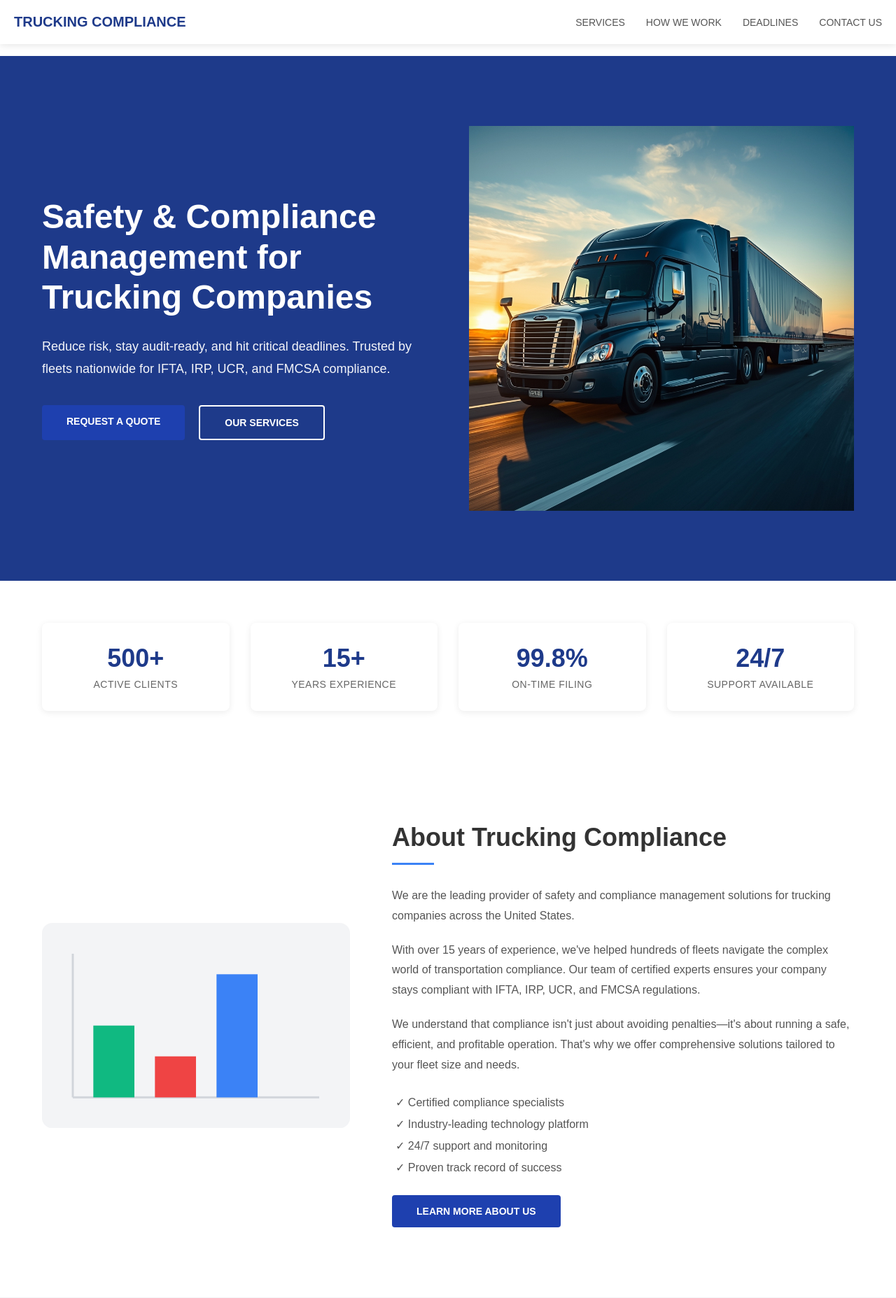
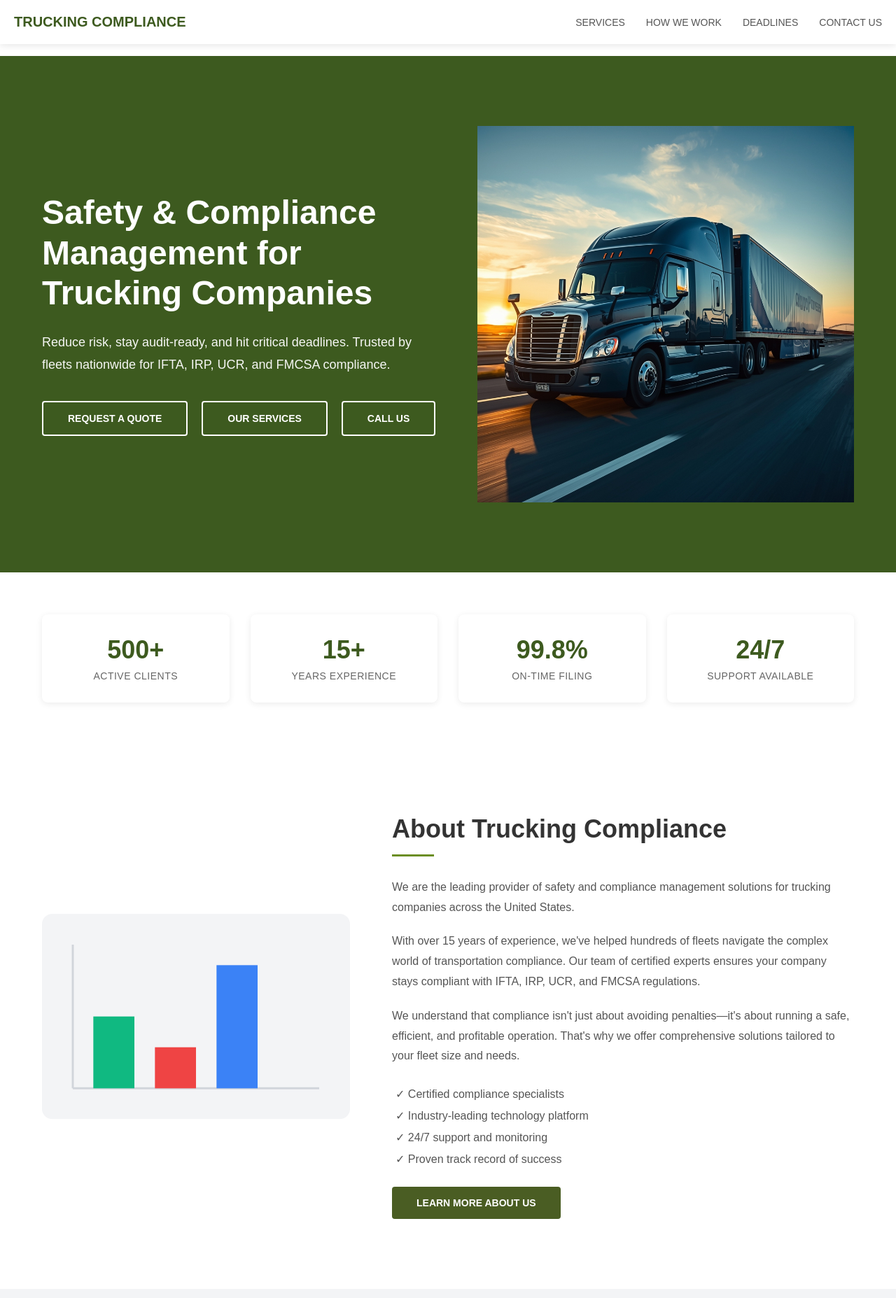
Before and after one commit to NurgazievichR/truck, a Django app: page / in a window 1280 px wide. Shown: the top 1855 px of the page at 70% size. Run offline with Django 5.2, Linux system fonts and the light colour scheme; data comes from the database, SQL or seed files in the repository; data that the repository does not hold is empty.

Commit message:
fix: changed templates according to theme color

```diff
--- a/apps/main/views.py
+++ b/apps/main/views.py
@@ -13,9 +13,11 @@ def index(request):
     """Главная страница"""
     services = Service.objects.all()[:6]  # Первые 6 услуг для главной
     contacts = Contact.objects.all()
+    phone_contact = Contact.objects.filter(type='phone').first()
     return render(request, 'main/index.html', {
         'services': services,
-        'contacts': contacts
+        'contacts': contacts,
+        'phone_contact': phone_contact
     })
 
 
--- a/static/css/style.css
+++ b/static/css/style.css
@@ -70,7 +70,7 @@ header .container {
 .logo {
     font-weight: bold;
     font-size: 20px;
-    color: #1e3a8a;
+    color: #3d5a1f;
     text-decoration: none;
     z-index: 1001;
 }
@@ -147,7 +147,7 @@ header .container {
 
 .btn {
     display: inline-block;
-    background: #1e40af;
+    background: #4a5d23;
     color: white;
     padding: 15px 30px;
     text-decoration: none;
@@ -172,7 +172,7 @@ header .container {
 .underline {
     width: 60px;
     height: 3px;
-    background: #3b82f6;
+    background: #6b8e23;
     margin: 0 auto;
 }
 
@@ -413,7 +413,7 @@ header .container {
 
 /* Hero Section */
 .hero-section {
-    background: #1e3a8a;
+    background: #3d5a1f;
     color: white;
     padding: 100px 0;
 }
@@ -456,12 +456,13 @@ header .container {
 .hero-buttons {
     display: flex;
     gap: 20px;
-    flex-wrap: wrap;
-    max-width: 100%;
+    flex-wrap: nowrap;
+    max-width: 100%;
+    align-items: center;
 }
 
 .btn-primary {
-    background: #1e40af;
+    background: #4a5d23;
     color: white;
     padding: 15px 35px;
     text-decoration: none;
@@ -473,10 +474,11 @@ header .container {
     white-space: nowrap;
     box-sizing: border-box;
     max-width: 100%;
+    flex: 0 0 auto;
 }
 
 .btn-primary:hover {
-    background: #1e3a8a;
+    background: #3d5a1f;
 }
 
 .btn-outline {
@@ -493,11 +495,34 @@ header .container {
     white-space: nowrap;
     box-sizing: border-box;
     max-width: 100%;
+    flex: 0 0 auto;
 }
 
 .btn-outline:hover {
     background: white;
-    color: #1e3a8a;
+    color: #3d5a1f;
+}
+
+.btn-call {
+    background: transparent;
+    color: white;
+    padding: 15px 35px;
+    text-decoration: none;
+    border: 2px solid white;
+    border-radius: 4px;
+    font-weight: bold;
+    font-size: 14px;
+    transition: all 0.3s;
+    display: inline-block;
+    white-space: nowrap;
+    box-sizing: border-box;
+    max-width: 100%;
+    flex: 0 0 auto;
+}
+
+.btn-call:hover {
+    background: white;
+    color: #3d5a1f;
 }
 
 .hero-image {
@@ -556,7 +581,7 @@ header .container {
 .stat-number {
     font-size: 42px;
     font-weight: bold;
-    color: #1e3a8a;
+    color: #3d5a1f;
     margin-bottom: 10px;
 }
 
@@ -615,7 +640,7 @@ header .container {
 .about-text .underline {
     width: 60px;
     height: 3px;
-    background: #3b82f6;
+    background: #6b8e23;
     margin: 0 0 30px 0;
 }
 
@@ -1553,7 +1580,7 @@ footer .container {
 .stat-number {
     font-size: 36px;
     font-weight: bold;
-    color: #1e3a8a;
+    color: #3d5a1f;
     margin-bottom: 8px;
 }
 
--- a/templates/main/index.html
+++ b/templates/main/index.html
@@ -10,8 +10,13 @@
                 <h1>Safety & Compliance Management for Trucking Companies</h1>
                 <p>Reduce risk, stay audit-ready, and hit critical deadlines. Trusted by fleets nationwide for IFTA, IRP, UCR, and FMCSA compliance.</p>
                 <div class="hero-buttons">
-                    <a href="{% url 'main:contacts' %}" class="btn btn-primary">REQUEST A QUOTE</a>
+                    <a href="{% url 'main:contacts' %}" class="btn btn-outline">REQUEST A QUOTE</a>
                     <a href="{% url 'main:index' %}#services" class="btn btn-outline">OUR SERVICES</a>
+                    {% if phone_contact and phone_contact.value %}
+                        <a href="tel:{{ phone_contact.get_phone_for_tel }}" class="btn btn-call">CALL US</a>
+                    {% else %}
+                        <a href="tel:+15551234567" class="btn btn-call">CALL US</a>
+                    {% endif %}
                 </div>
             </div>
             <div class="hero-image">
```
Also changed, not shown: other parts of static/css/style.css (+48 -45 lines), apps/main/models.py (+9 -0 lines).
